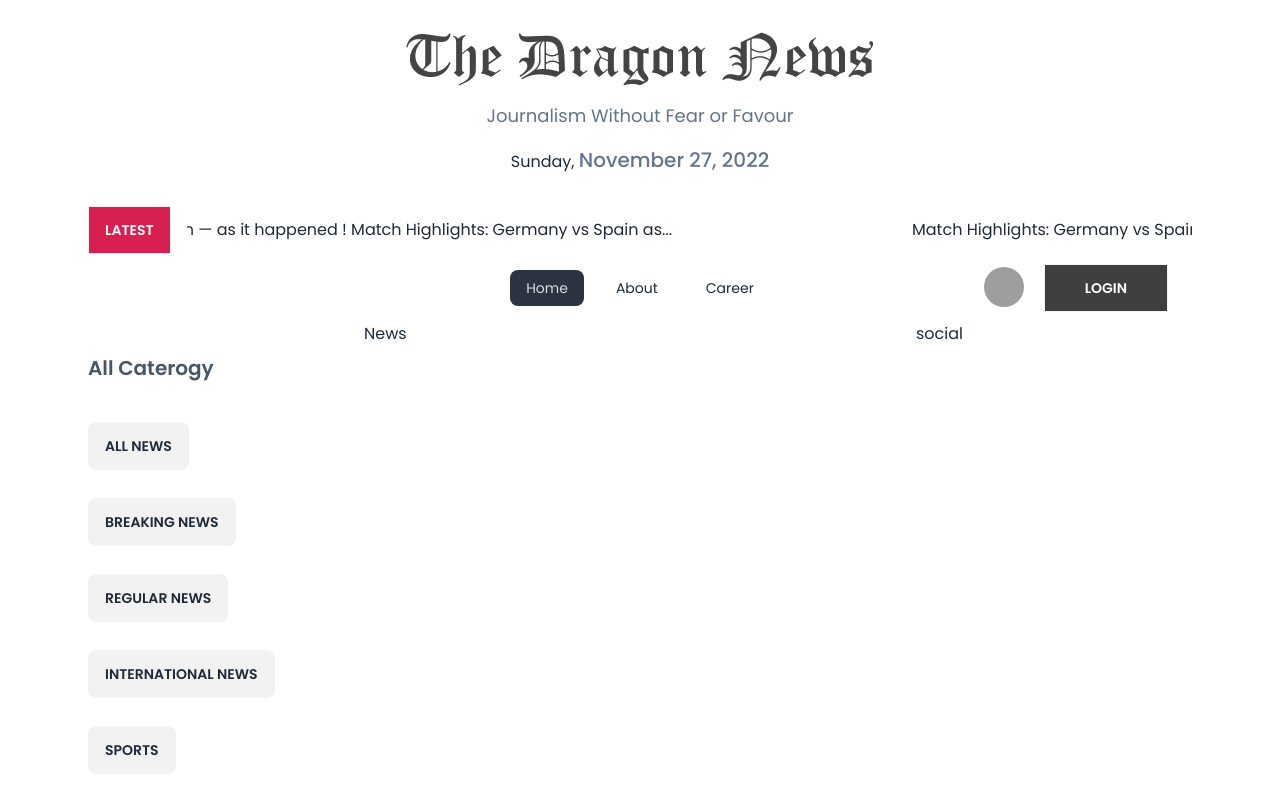
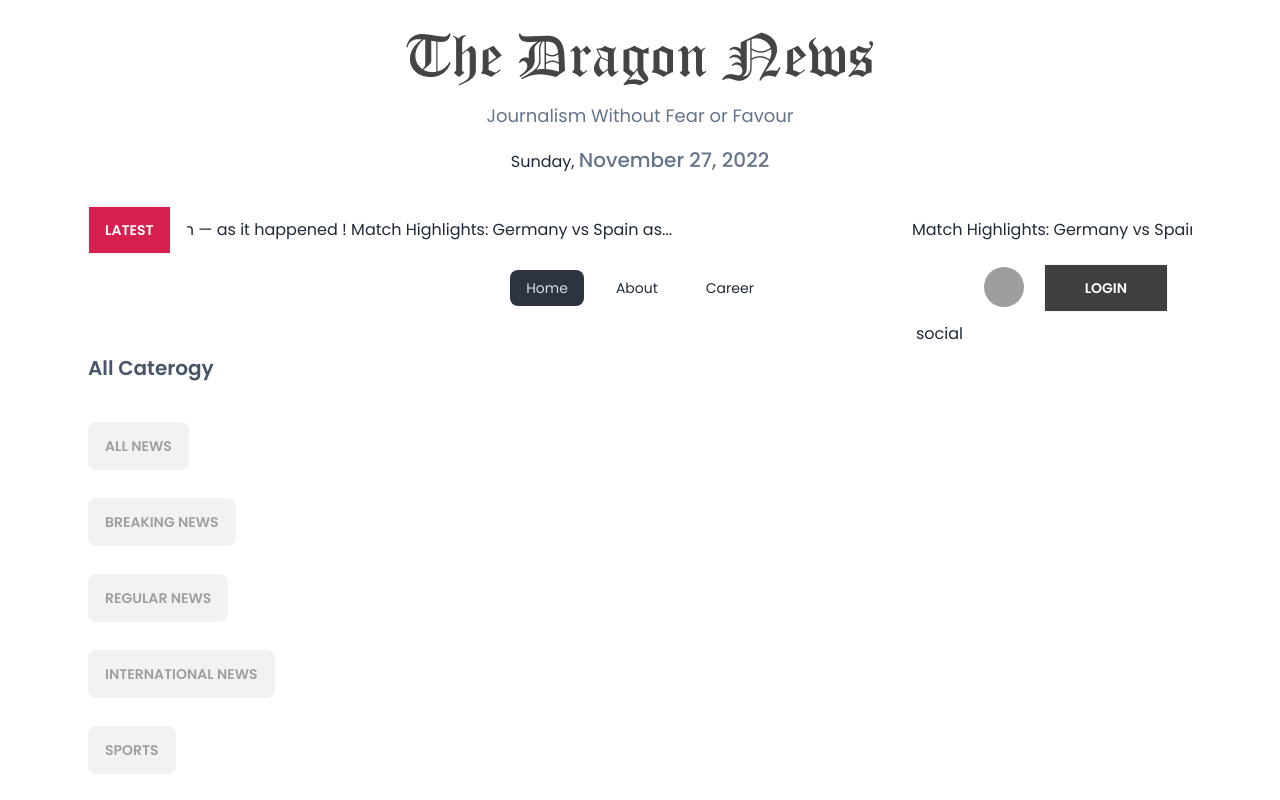
Before and after one commit to developerbadsa/dragon-news-react-and-firebase, a React (Vite) app: page / in a window 1280 px wide. Shown: the top 800 px of the page. Built offline with nearby package versions, Linux system fonts and the light colour scheme; grey boxes are pictures that could not be loaded.

Commit message:
btn text color changed and home component create for show news to home page

```diff
--- a/src/Pages/Home/Catagory/Catagory.jsx
+++ b/src/Pages/Home/Catagory/Catagory.jsx
@@ -6,7 +6,7 @@ const Catagory = ({ catagory }) => {
 
     return (
         <Link>
-            <button className="btn my-2">
+            <button className="btn text-[#9F9F9F] active:text-[#9F9F9F] my-2">
                 {
                     catagory.name
                 }
--- a/src/Pages/Home/Home.jsx
+++ b/src/Pages/Home/Home.jsx
@@ -2,6 +2,7 @@ import Header from "../../Components/Header/Header";
 import Navbar from "../../Components/Header/Navbar";
 import LastestNews from "../../Components/LastestNews/LastestNews";
 import Catagories from "./Catagory/Catagories";
+import HomeNews from "./HomeNews/HomeNews";
 
 
 const Home = () => {
@@ -18,7 +19,7 @@ const Home = () => {
                     <Catagories></Catagories>
                 </div>
                 <div className="col-span-2">
-                    News
+                    <HomeNews></HomeNews>
                 </div>
                 <div>
                     social
--- /dev/null
+++ b/src/Pages/Home/HomeNews/HomeNews.jsx
@@ -0,0 +1,11 @@
+
+
+const HomeNews = () => {
+    return (
+        <div>
+
+        </div>
+    );
+};
+
+export default HomeNews;
```
